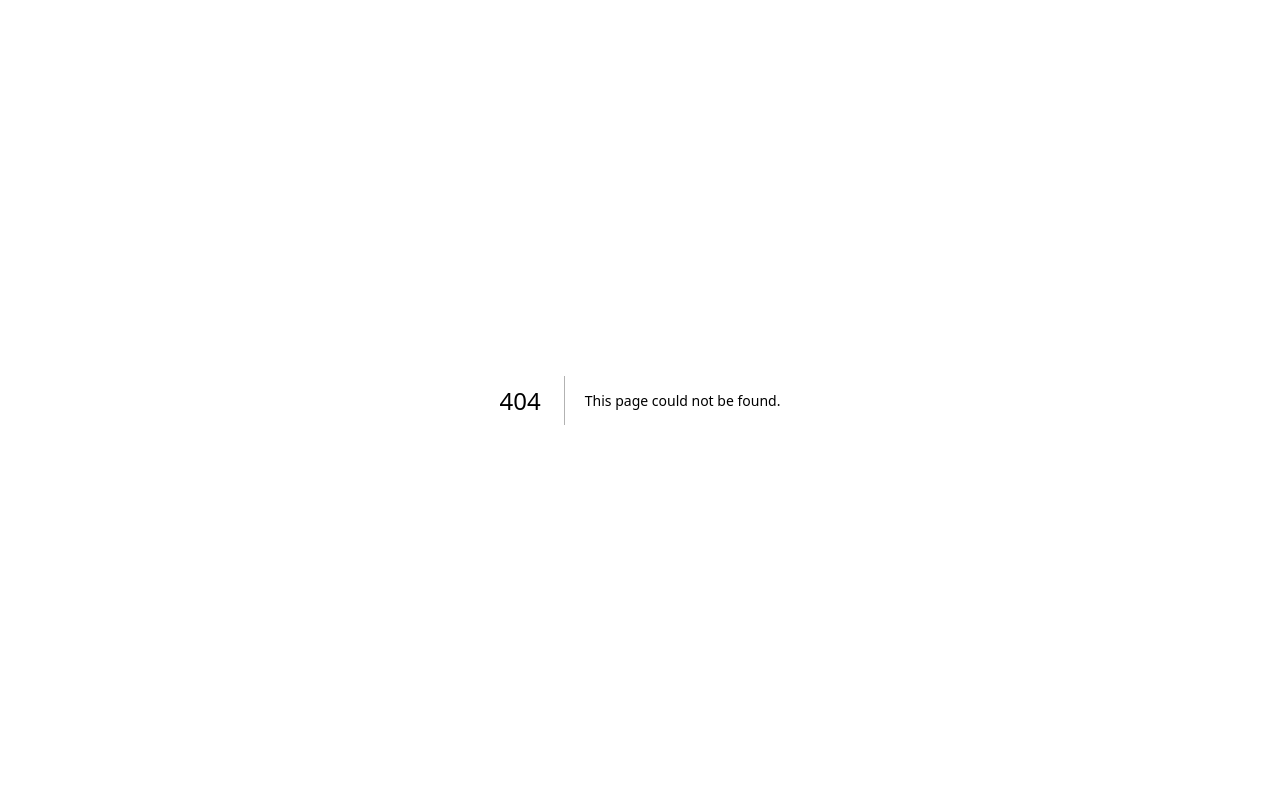
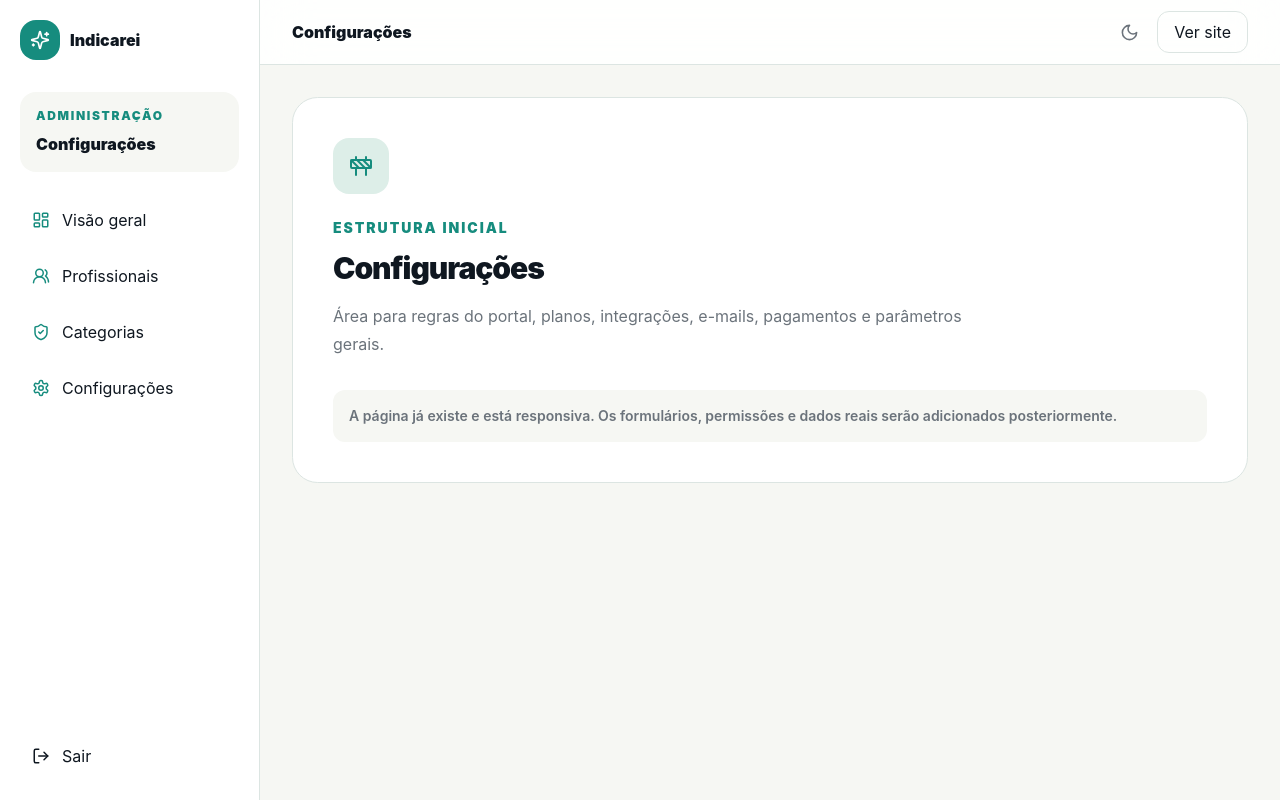
Before and after one commit to JoelsonJSantos/indicarei-v2, a Next.js app: page /admin/configuracoes in a window 1280 px wide. Before the commit this address had no page. Built offline with nearby package versions, Linux system fonts and the light colour scheme.

Commit message:
feat: cria página provisória de configurações administrativas

```diff
--- /dev/null
+++ b/src/app/admin/configuracoes/page.tsx
@@ -0,0 +1,5 @@
+import { DashboardPlaceholderPage } from "@/components/dashboard-placeholder-page";
+
+export default function AdminSettingsPage() {
+  return <DashboardPlaceholderPage role="admin" title="Configurações" description="Área para regras do portal, planos, integrações, e-mails, pagamentos e parâmetros gerais." />;
+}
```
